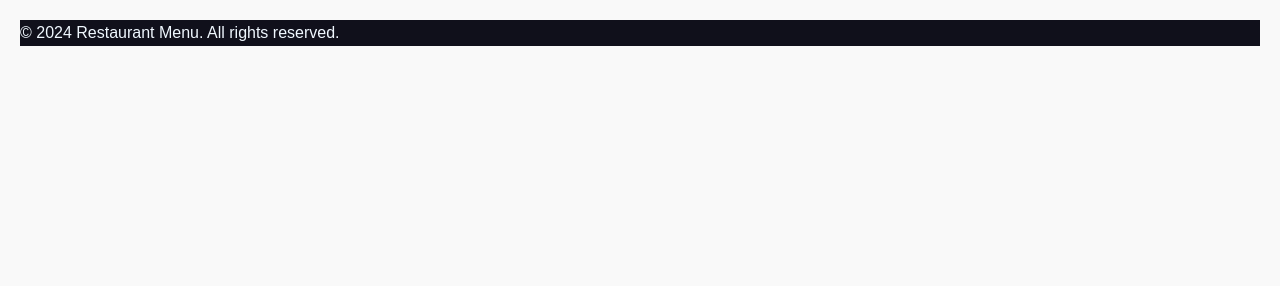
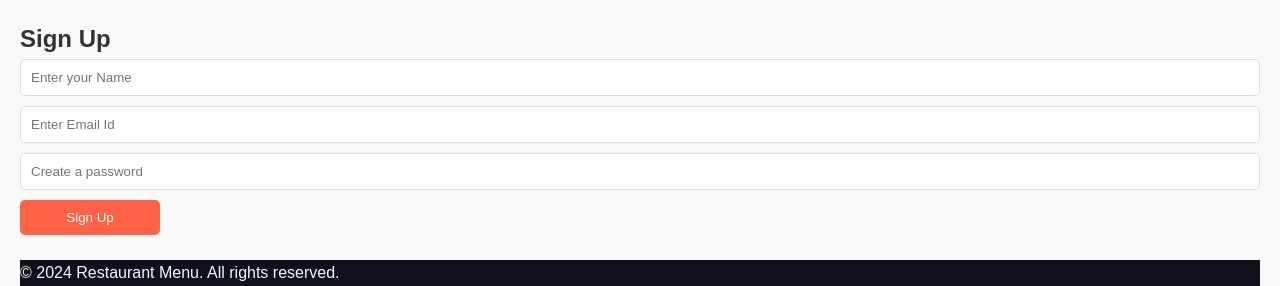
Before and after one commit to Anubhavmittal07/Responsive-Restaurant, a plain HTML site: page index.html in a window 1280 px wide. Shown: the part 1589-1875 px from the top of the page. Before the commit the page ends 1635 px from the top, so only its background shows below. Drawn offline with Linux system fonts and the light colour scheme.

Commit message:
Update index.html

```diff
--- a/index.html
+++ b/index.html
@@ -93,7 +93,17 @@
             </div>
         </section>
     </main>
-
+ <section id="SignUp">
+    <div class="signup-container">
+        <h2>Sign Up</h2>
+        <form class="signup-form" id="signupForm">
+            <input type="text" id="username" placeholder="Enter your Name" required>
+            <input type="email" id="email" placeholder="Enter Email Id" required>
+            <input type="password" id="password" placeholder="Create a password" required>
+            <button type="submit">Sign Up</button>
+        </form>
+    </div>
+    </section><br>
     <footer>
         <p>&copy; 2024 Restaurant Menu. All rights reserved.</p>
     </footer>
```
